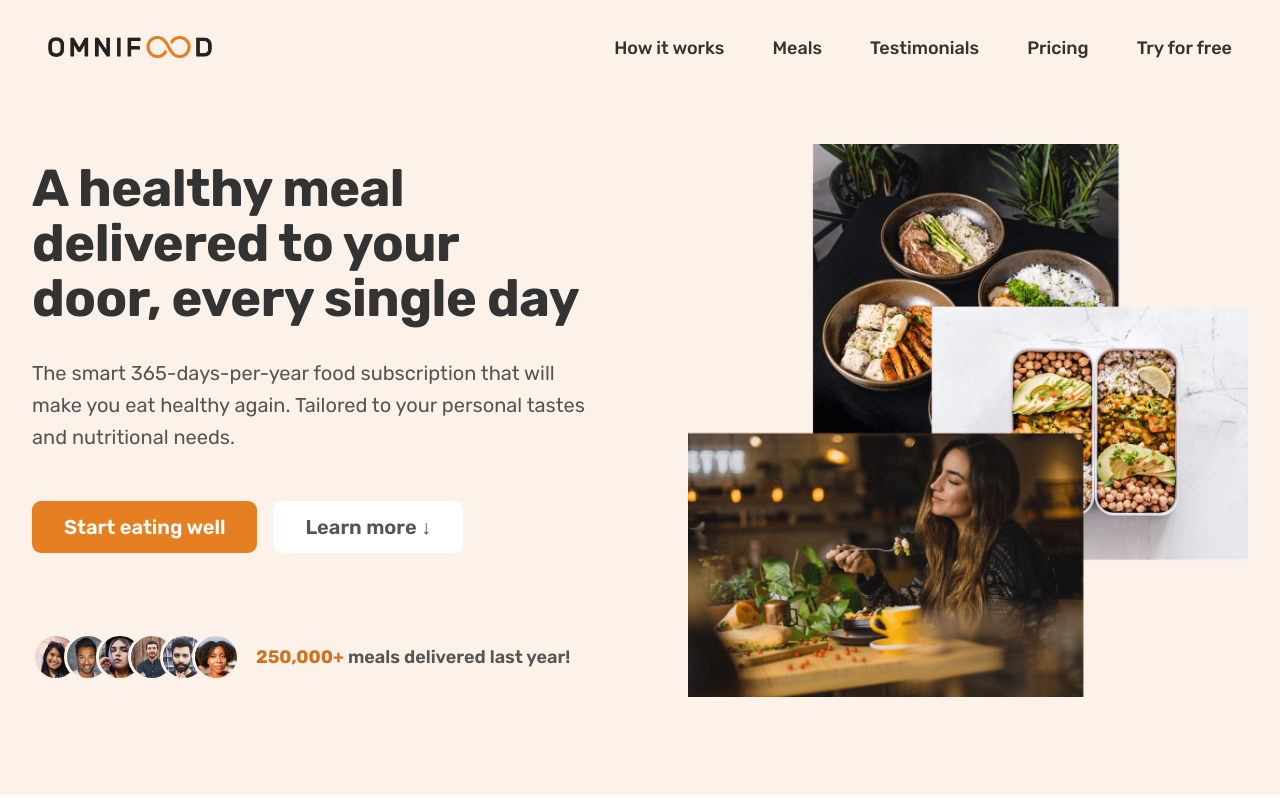
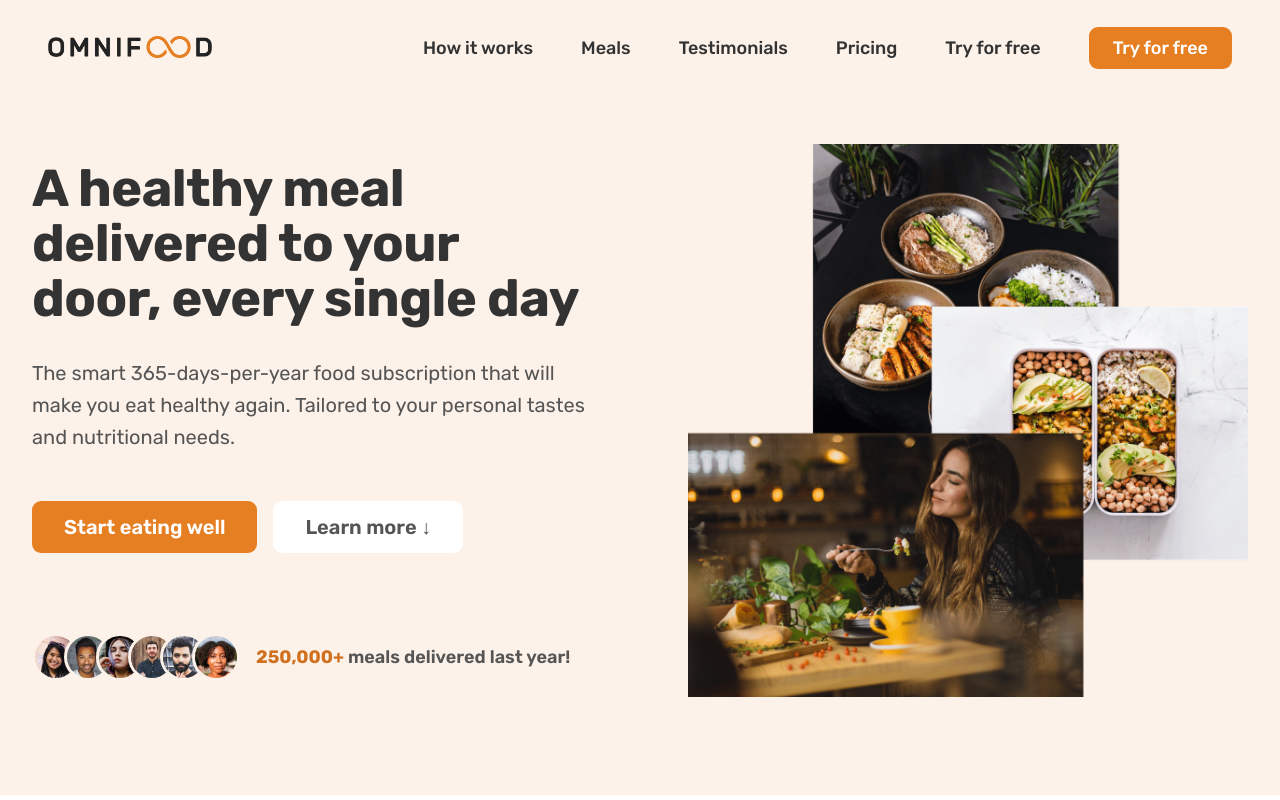
Before and after one commit to orpic/delicious-meal, a React (Create React App) app: page / in a window 1280 px wide. Built offline with nearby package versions, Linux system fonts and the light colour scheme.

Commit message:
header section last nav button style

```diff
--- a/src/components/HeaderSection/HeaderSection.js
+++ b/src/components/HeaderSection/HeaderSection.js
@@ -41,6 +41,11 @@ const HeaderSection = () => {
               </a>
             </li>
           ))}
+          <li>
+            <a className="main-nav-link nav-cta" href="#cta">
+              Try for free
+            </a>
+          </li>
         </ul>
       </nav>
     </header>
```
